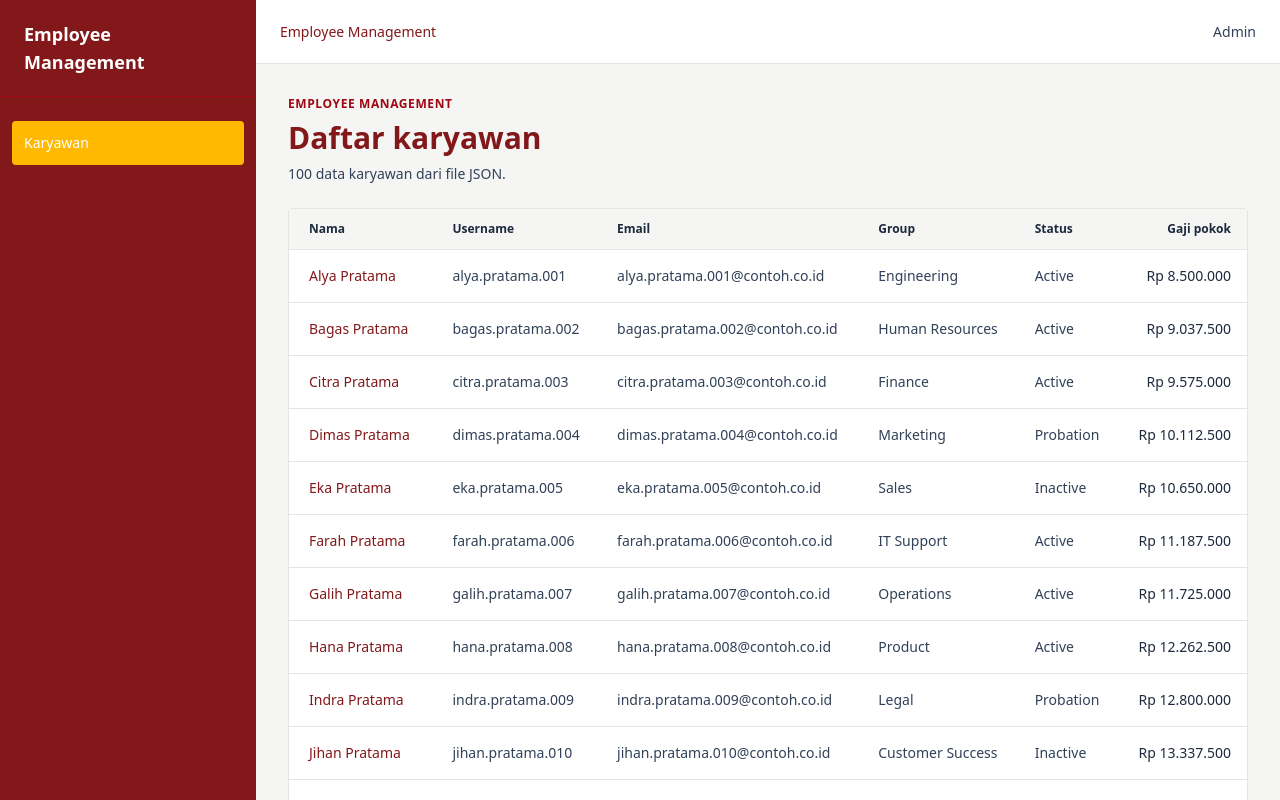
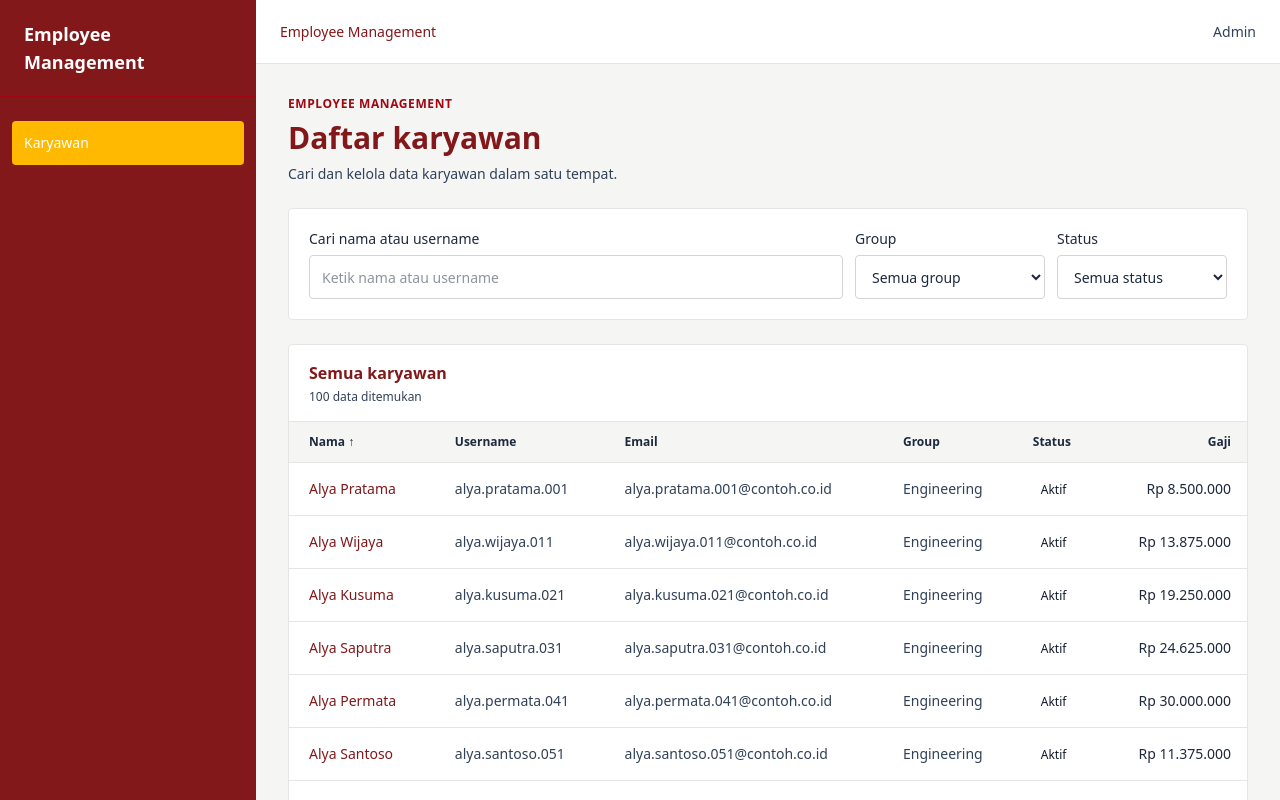
Before and after one commit to didikad/angular-staff-portal, an Angular app: page /dashboard/employees in a window 1280 px wide. Shown: the top 800 px of the page. Built offline with nearby package versions, Linux system fonts and the light colour scheme.

Commit message:
feat : filter table Employee

```diff
--- a/src/app/features/employees/employee-list.component.html
+++ b/src/app/features/employees/employee-list.component.html
@@ -1,42 +1,92 @@
 <section class="space-y-6">
+  <div class="flex flex-col justify-between gap-4 sm:flex-row sm:items-end">
     <div>
       <p class="text-xs font-semibold uppercase tracking-wider text-red-800">Employee Management</p>
       <h1 class="mt-2 text-3xl font-semibold text-red-900">Daftar karyawan</h1>
-    <p class="mt-2 text-sm text-slate-700">{{ employees().length }} data karyawan dari file JSON.</p>
+      <p class="mt-2 text-sm text-slate-700">Cari dan kelola data karyawan dalam satu tempat.</p>
+    </div>
   </div>
 
+  <section class="rounded border border-stone-200 bg-white p-4 sm:p-5" aria-label="Filter karyawan">
+    <div class="grid gap-3 md:grid-cols-[minmax(220px,1fr)_190px_170px]">
+      <label class="grid gap-1.5 text-sm font-medium text-slate-800">
+        Cari nama atau username
+        <input type="search" [value]="searchText()" (input)="updateSearch($any($event.target).value)" placeholder="Ketik nama atau username" class="h-11 rounded border border-stone-300 px-3 font-normal focus-visible:outline-2 focus-visible:outline-offset-1 focus-visible:outline-red-800" />
+      </label>
+      <label class="grid gap-1.5 text-sm font-medium text-slate-800">
+        Group
+        <select [value]="selectedGroup()" (change)="updateGroup($any($event.target).value)" class="h-11 rounded border border-stone-300 bg-white px-3 font-normal focus-visible:outline-2 focus-visible:outline-offset-1 focus-visible:outline-red-800">
+          <option value="">Semua group</option>
+          @for (group of groups(); track group) { <option [value]="group">{{ group }}</option> }
+        </select>
+      </label>
+      <label class="grid gap-1.5 text-sm font-medium text-slate-800">
+        Status
+        <select [value]="selectedStatus()" (change)="updateStatus($any($event.target).value)" class="h-11 rounded border border-stone-300 bg-white px-3 font-normal focus-visible:outline-2 focus-visible:outline-offset-1 focus-visible:outline-red-800">
+          <option value="">Semua status</option>
+          <option value="Active">Aktif</option>
+          <option value="Inactive">Nonaktif</option>
+          <option value="Probation">Probation</option>
+        </select>
+      </label>
+    </div>
+  </section>
+
   <section class="overflow-hidden rounded border border-stone-200 bg-white" aria-label="Tabel daftar karyawan">
+    <div class="flex flex-col justify-between gap-2 border-b border-stone-200 px-4 py-4 sm:flex-row sm:items-center sm:px-5">
+      <div>
+        <h2 class="font-semibold text-red-900">Semua karyawan</h2>
+        <p class="mt-1 text-xs text-slate-700">{{ filteredEmployees().length }} data ditemukan</p>
+      </div>
+    </div>
+
+    @if (loading()) {
+      <p class="p-8 text-center text-sm text-slate-700" role="status">Memuat data karyawan...</p>
+    } @else if (errorMessage()) {
+      <p class="p-8 text-center text-sm text-red-800" role="alert">{{ errorMessage() }}</p>
+    } @else {
       <div class="overflow-x-auto">
-      <table class="w-full min-w-[900px] border-collapse text-left text-sm">
+        <table class="w-full min-w-[860px] border-collapse text-left text-sm">
           <thead class="bg-stone-100 text-xs font-semibold text-slate-800">
             <tr>
-            <th class="px-5 py-3">Nama</th>
-            <th class="px-4 py-3">Username</th>
+              <th class="px-5 py-3"><button type="button" (click)="sortBy('firstName')" class="font-semibold">Nama {{ sortColumn() === 'firstName' ? (sortDirection() === 'asc' ? '↑' : '↓') : '' }}</button></th>
+              <th class="px-4 py-3"><button type="button" (click)="sortBy('username')" class="font-semibold">Username {{ sortColumn() === 'username' ? (sortDirection() === 'asc' ? '↑' : '↓') : '' }}</button></th>
               <th class="px-4 py-3">Email</th>
-            <th class="px-4 py-3">Group</th>
-            <th class="px-4 py-3">Status</th>
-            <th class="px-4 py-3 text-right">Gaji pokok</th>
+              <th class="px-4 py-3"><button type="button" (click)="sortBy('group')" class="font-semibold">Group {{ sortColumn() === 'group' ? (sortDirection() === 'asc' ? '↑' : '↓') : '' }}</button></th>
+              <th class="px-4 py-3"><button type="button" (click)="sortBy('status')" class="font-semibold">Status {{ sortColumn() === 'status' ? (sortDirection() === 'asc' ? '↑' : '↓') : '' }}</button></th>
+              <th class="px-4 py-3 text-right"><button type="button" (click)="sortBy('basicSalary')" class="font-semibold">Gaji {{ sortColumn() === 'basicSalary' ? (sortDirection() === 'asc' ? '↑' : '↓') : '' }}</button></th>
             </tr>
           </thead>
           <tbody>
-          @if (loading()) {
-            <tr><td colspan="6" class="px-5 py-10 text-center text-slate-700">Memuat data karyawan...</td></tr>
-          } @else if (errorMessage()) {
-            <tr><td colspan="6" class="px-5 py-10 text-center text-red-800">{{ errorMessage() }}</td></tr>
-          } @else {
-            @for (employee of employees(); track employee.username) {
+            @for (employee of pageEmployees(); track employee.username) {
               <tr class="border-t border-stone-200 hover:bg-stone-50">
-                <td class="px-5 py-4 font-medium text-red-900">{{ employee.firstName }} {{ employee.lastName }}</td>
+                <td class="px-5 py-4"><span class="font-medium text-red-900">{{ employee.firstName }} {{ employee.lastName }}</span></td>
                 <td class="px-4 py-4 text-slate-700">{{ employee.username }}</td>
                 <td class="px-4 py-4 text-slate-700">{{ employee.email }}</td>
                 <td class="px-4 py-4 text-slate-700">{{ employee.group }}</td>
-                <td class="px-4 py-4 text-slate-700">{{ employee.status }}</td>
+                <td class="px-4 py-4"><span class="rounded px-2 py-1 text-xs" [class.bg-green-100]="employee.status === 'Active'" [class.text-green-900]="employee.status === 'Active'" [class.bg-stone-200]="employee.status === 'Inactive'" [class.text-slate-800]="employee.status === 'Inactive'" [class.bg-amber-100]="employee.status === 'Probation'" [class.text-amber-950]="employee.status === 'Probation'">{{ statusText(employee.status) }}</span></td>
                 <td class="px-4 py-4 text-right text-slate-800">{{ formatSalary(employee.basicSalary) }}</td>
               </tr>
-            }
+            } @empty {
+              <tr><td colspan="6" class="px-5 py-12 text-center text-sm text-slate-700">Tidak ada data yang cocok. Coba ubah kata kunci atau filter.</td></tr>
             }
           </tbody>
         </table>
       </div>
+
+      <footer class="flex flex-col gap-3 border-t border-stone-200 px-4 py-4 text-sm text-slate-700 sm:flex-row sm:items-center sm:justify-between sm:px-5">
+        <label class="flex items-center gap-2">Baris per halaman
+          <select [value]="pageSize()" (change)="updatePageSize($any($event.target).value)" class="h-10 rounded border border-stone-300 bg-white px-2">
+            <option value="10">10</option><option value="25">25</option><option value="50">50</option>
+          </select>
+          <span>{{ filteredEmployees().length }} total</span>
+        </label>
+        <div class="flex items-center gap-3">
+          <button type="button" class="h-10 rounded border border-stone-300 px-3 disabled:opacity-40" [disabled]="page() === 1" (click)="changePage(page() - 1)">Sebelumnya</button>
+          <span>Halaman {{ page() }} dari {{ totalPages() }}</span>
+          <button type="button" class="h-10 rounded border border-stone-300 px-3 disabled:opacity-40" [disabled]="page() >= totalPages()" (click)="changePage(page() + 1)">Berikutnya</button>
+        </div>
+      </footer>
+    }
   </section>
 </section>
--- a/src/app/features/employees/employee-list.component.ts
+++ b/src/app/features/employees/employee-list.component.ts
@@ -1,4 +1,4 @@
-import { Component, inject, signal } from '@angular/core';
+import { Component, computed, inject, signal } from '@angular/core';
 import { EmployeeService } from '../../api/employee.service';
 import { Employee } from '../../models/employee.model';
 
@@ -9,9 +9,46 @@ import { Employee } from '../../models/employee.model';
 })
 export class EmployeeListComponent {
   private readonly employeeService = inject(EmployeeService);
+
   readonly employees = signal<Employee[]>([]);
   readonly loading = signal(true);
   readonly errorMessage = signal('');
+  readonly searchText = signal('');
+  readonly selectedGroup = signal('');
+  readonly selectedStatus = signal('');
+  readonly page = signal(1);
+  readonly pageSize = signal(10);
+  readonly sortColumn = signal<keyof Employee>('firstName');
+  readonly sortDirection = signal<'asc' | 'desc'>('asc');
+  readonly groups = computed(() => [...new Set(this.employees().map((employee) => employee.group))].sort());
+
+  readonly filteredEmployees = computed(() => {
+    const search = this.searchText().trim().toLocaleLowerCase('id-ID');
+    const filtered = this.employees().filter((employee) => {
+      const fullName = `${employee.firstName} ${employee.lastName}`.toLocaleLowerCase('id-ID');
+      const matchesText = !search || fullName.includes(search) || employee.username.toLocaleLowerCase('id-ID').includes(search);
+      const matchesGroup = !this.selectedGroup() || employee.group === this.selectedGroup();
+      const matchesStatus = !this.selectedStatus() || employee.status === this.selectedStatus();
+      return matchesText && matchesGroup && matchesStatus;
+    });
+
+    const column = this.sortColumn();
+    const direction = this.sortDirection() === 'asc' ? 1 : -1;
+    return filtered.sort((left, right) => {
+      const first = left[column];
+      const second = right[column];
+      const comparison = typeof first === 'number' && typeof second === 'number'
+        ? first - second
+        : String(first).localeCompare(String(second), 'id-ID');
+      return comparison * direction;
+    });
+  });
+
+  readonly totalPages = computed(() => Math.max(1, Math.ceil(this.filteredEmployees().length / this.pageSize())));
+  readonly pageEmployees = computed(() => {
+    const start = (this.page() - 1) * this.pageSize();
+    return this.filteredEmployees().slice(start, start + this.pageSize());
+  });
 
   constructor() {
     this.employeeService.getEmployees().subscribe({
@@ -26,7 +63,46 @@ export class EmployeeListComponent {
     });
   }
 
+  updateSearch(value: string): void {
+    this.searchText.set(value);
+    this.page.set(1);
+  }
+
+  updateGroup(value: string): void {
+    this.selectedGroup.set(value);
+    this.page.set(1);
+  }
+
+  updateStatus(value: string): void {
+    this.selectedStatus.set(value);
+    this.page.set(1);
+  }
+
+  updatePageSize(value: string): void {
+    this.pageSize.set(Number(value));
+    this.page.set(1);
+  }
+
+  sortBy(column: keyof Employee): void {
+    if (this.sortColumn() === column) {
+      this.sortDirection.set(this.sortDirection() === 'asc' ? 'desc' : 'asc');
+    } else {
+      this.sortColumn.set(column);
+      this.sortDirection.set('asc');
+    }
+  }
+
+  changePage(page: number): void {
+    if (page >= 1 && page <= this.totalPages()) this.page.set(page);
+  }
+
   formatSalary(value: number): string {
     return new Intl.NumberFormat('id-ID', { style: 'currency', currency: 'IDR', maximumFractionDigits: 0 }).format(value);
   }
+
+  statusText(status: Employee['status']): string {
+    if (status === 'Active') return 'Aktif';
+    if (status === 'Inactive') return 'Nonaktif';
+    return 'Probation';
+  }
 }
```
Lines whose indentation alone changed are shown as unchanged.
